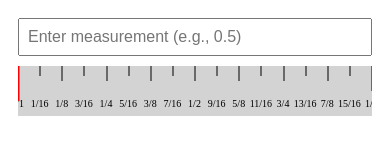
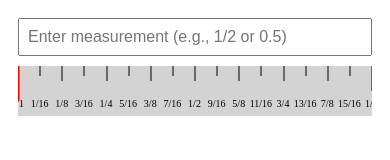
Before and after one commit to Dantheman720/Virtual_Ruler_Svelte, a SvelteKit app: page / in a window 390 px wide. Shown: the top 160 px of the page. Built offline with nearby package versions, Linux system fonts and the light colour scheme.

Commit message:
Works on mobile and desktop

```diff
--- a/src/routes/+page.svelte
+++ b/src/routes/+page.svelte
@@ -50,7 +50,9 @@
 	}
 
 	function convertFractionToDecimal(fraction: string): number {
-		const parts = fraction.split('/');
+		const trimmed = fraction.trim();
+		if (trimmed.includes('/')) {
+			const parts = trimmed.split('/');
 			if (parts.length === 2) {
 				const numerator = parseFloat(parts[0]);
 				const denominator = parseFloat(parts[1]);
@@ -58,7 +60,8 @@
 					return numerator / denominator;
 				}
 			}
-		return parseFloat(fraction) || 0;
+		}
+		return parseFloat(trimmed) || 0;
 	}
 
 	function handleMeasurementInput(event: any): void {
@@ -170,10 +173,9 @@
 <div class="container">
 	<div class="input-wrapper">
 		<input
-			type="number"
-			step="0.1"
+			type="text"
 			on:input={handleMeasurementInput}
-			placeholder="Enter measurement (e.g., 0.5)"
+			placeholder="Enter measurement (e.g., 1/2 or 0.5)"
 		>
 	</div>
 	<div class="ruler">
```
Lines whose indentation alone changed are shown as unchanged.
